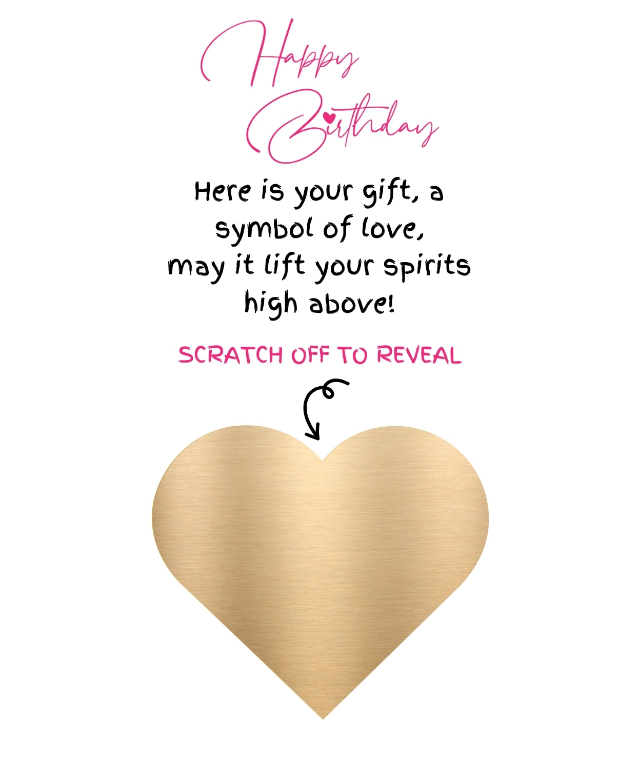
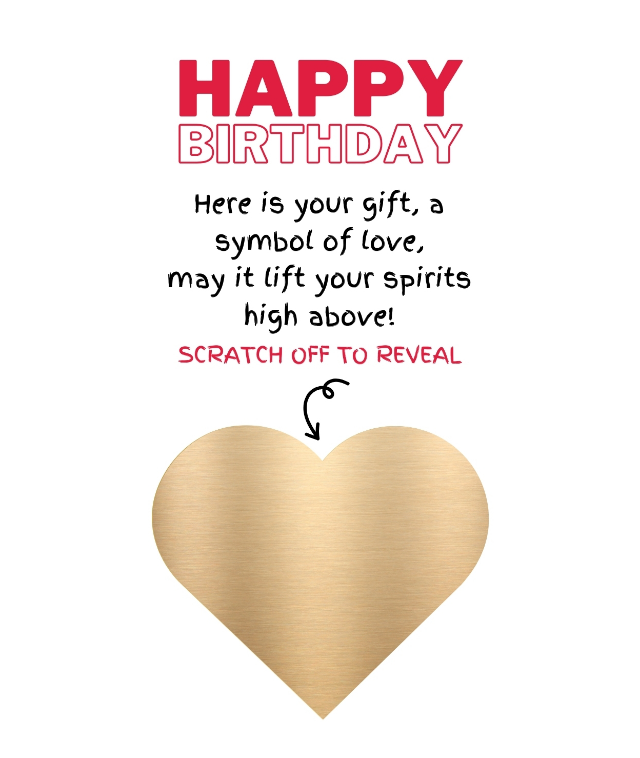
Before and after one commit to Yallinvited/surprise-0008, a plain HTML site: page index.html in a window 1280 px wide. Shown: the whole page, without its empty margins (320-960 px from the left). Drawn offline with Linux system fonts and the light colour scheme.

Commit message:
Update index.html

```diff
--- a/index.html
+++ b/index.html
@@ -40,14 +40,14 @@
 </head>
 <body>
     <div id="container">
-        <img id="underImage" src="2.jpg" alt="Zdjęcie pod spodem">
+        <img id="underImage" src="122.jpg" alt="Zdjęcie pod spodem">
         <canvas id="scratchCanvas"></canvas>
     </div>
     <script>
         const canvas = document.getElementById('scratchCanvas');
         const ctx = canvas.getContext('2d');
         const underImage = document.getElementById('underImage');
-        const topImageSrc = '1.jpg';
+        const topImageSrc = '111.jpg';
         let isDrawing = false;
 
         function resizeCanvas() {
```
